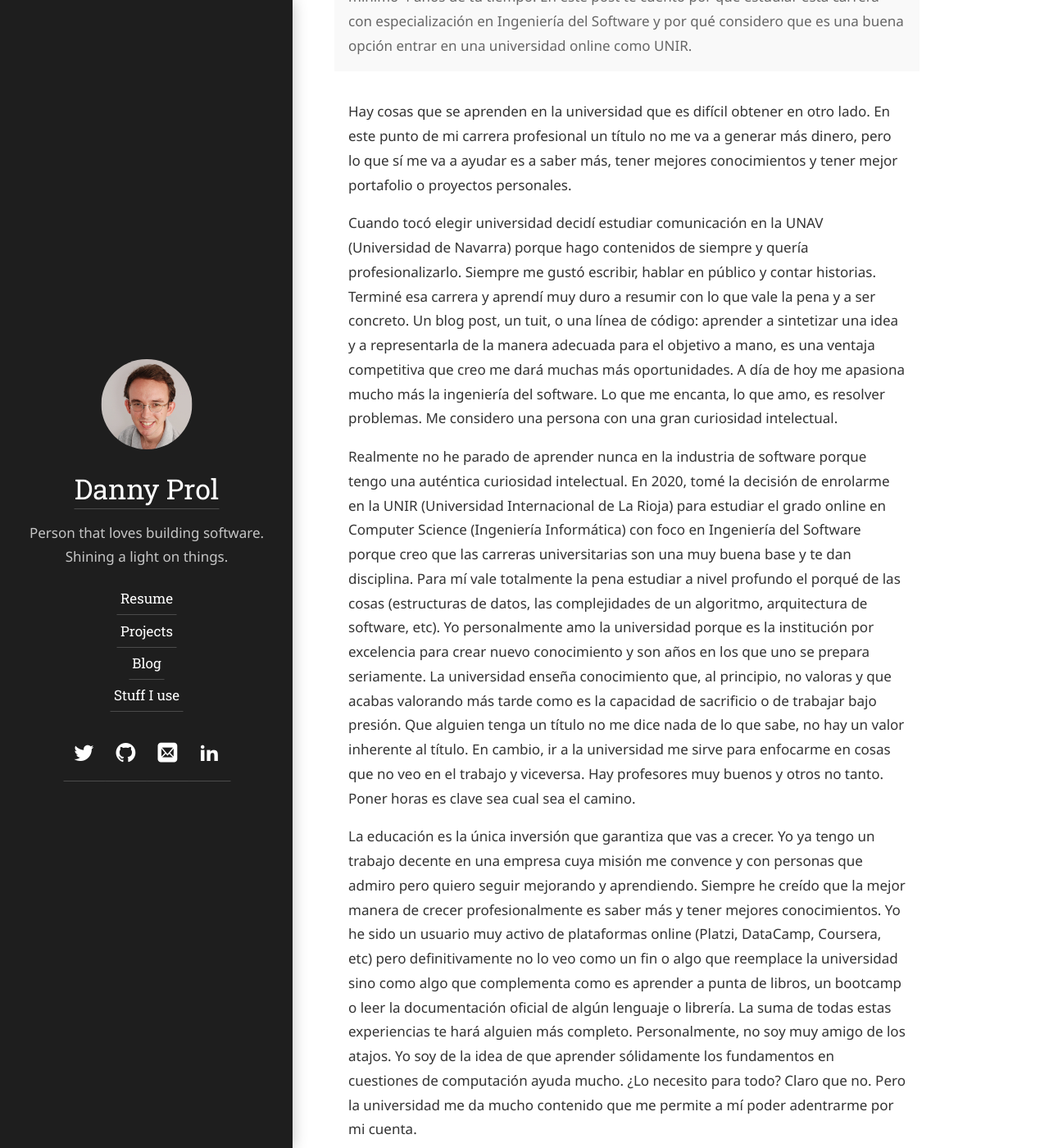
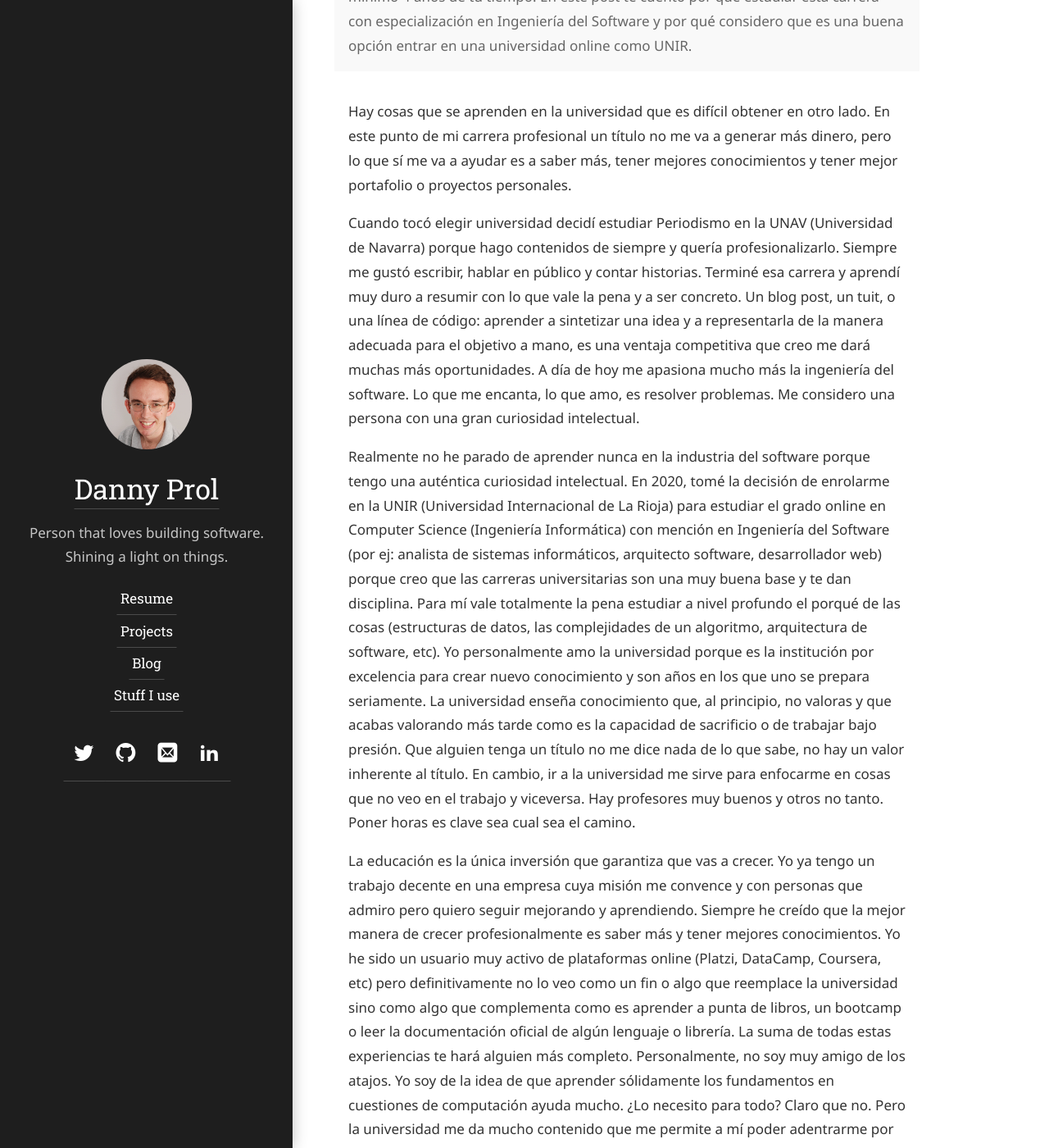
Before and after one commit to dprol/dprol.github.io, a Jekyll site: the page built from hydejack/_posts/2020-07-24-informatica.md, in a window 1280 px wide and 1400 px high, scrolled down 713 px. Shown: the whole window at 82% size. Built offline with Jekyll 4.4.1, drawn with Linux system fonts in a browser that asks for light colours; some web fonts are replaced.

Commit message:
Update 2020-07-24-informatica.md

```diff
--- a/hydejack/_posts/2020-07-24-informatica.md
+++ b/hydejack/_posts/2020-07-24-informatica.md
@@ -10,9 +10,9 @@ Hay cosas que se aprenden en la universidad que es difícil obtener en otro lado
 
 <!--more-->
 
-Cuando tocó elegir universidad decidí estudiar comunicación en la UNAV (Universidad de Navarra) porque hago contenidos de siempre y quería profesionalizarlo. Siempre me gustó escribir, hablar en público y contar historias. Terminé esa carrera y aprendí muy duro a resumir con lo que vale la pena y a ser concreto. Un blog post, un tuit, o una línea de código: aprender a sintetizar una idea y a representarla de la manera adecuada para el objetivo a mano, es una ventaja competitiva que creo me dará muchas más oportunidades. A día de hoy me apasiona mucho más la ingeniería del software. Lo que me encanta, lo que amo, es resolver problemas. Me considero una persona con una gran curiosidad intelectual.
+Cuando tocó elegir universidad decidí estudiar Periodismo en la UNAV (Universidad de Navarra) porque hago contenidos de siempre y quería profesionalizarlo. Siempre me gustó escribir, hablar en público y contar historias. Terminé esa carrera y aprendí muy duro a resumir con lo que vale la pena y a ser concreto. Un blog post, un tuit, o una línea de código: aprender a sintetizar una idea y a representarla de la manera adecuada para el objetivo a mano, es una ventaja competitiva que creo me dará muchas más oportunidades. A día de hoy me apasiona mucho más la ingeniería del software. Lo que me encanta, lo que amo, es resolver problemas. Me considero una persona con una gran curiosidad intelectual.
 
-Realmente no he parado de aprender nunca en la industria de software porque tengo una auténtica curiosidad intelectual. En 2020, tomé la decisión de enrolarme en la UNIR (Universidad Internacional de La Rioja) para estudiar el grado online en Computer Science (Ingeniería Informática) con foco en Ingeniería del Software porque creo que las carreras universitarias son una muy buena base y te dan disciplina. Para mí vale totalmente la pena estudiar a nivel profundo el porqué de las cosas (estructuras de datos, las complejidades de un algoritmo, arquitectura de software, etc). Yo personalmente amo la universidad porque es la institución por excelencia para crear nuevo conocimiento y son años en los que uno se prepara seriamente. La universidad enseña conocimiento que, al principio, no valoras y que acabas valorando más tarde como es la capacidad de sacrificio o de trabajar bajo presión. Que alguien tenga un título no me dice nada de lo que sabe, no hay un valor inherente al título. En cambio, ir a la universidad me sirve para enfocarme en cosas que no veo en el trabajo y viceversa. Hay profesores muy buenos y otros no tanto. Poner horas es clave sea cual sea el camino.
+Realmente no he parado de aprender nunca en la industria del software porque tengo una auténtica curiosidad intelectual. En 2020, tomé la decisión de enrolarme en la UNIR (Universidad Internacional de La Rioja) para estudiar el grado online en Computer Science (Ingeniería Informática) con mención en Ingeniería del Software (por ej: analista de sistemas informáticos, arquitecto software, desarrollador web) porque creo que las carreras universitarias son una muy buena base y te dan disciplina. Para mí vale totalmente la pena estudiar a nivel profundo el porqué de las cosas (estructuras de datos, las complejidades de un algoritmo, arquitectura de software, etc). Yo personalmente amo la universidad porque es la institución por excelencia para crear nuevo conocimiento y son años en los que uno se prepara seriamente. La universidad enseña conocimiento que, al principio, no valoras y que acabas valorando más tarde como es la capacidad de sacrificio o de trabajar bajo presión. Que alguien tenga un título no me dice nada de lo que sabe, no hay un valor inherente al título. En cambio, ir a la universidad me sirve para enfocarme en cosas que no veo en el trabajo y viceversa. Hay profesores muy buenos y otros no tanto. Poner horas es clave sea cual sea el camino.
 
 La educación es la única inversión que garantiza que vas a crecer. Yo ya tengo un trabajo decente en una empresa cuya misión me convence y con personas que admiro pero quiero seguir mejorando y aprendiendo. Siempre he creído que la mejor manera de crecer profesionalmente es saber más y tener mejores conocimientos. Yo he sido un usuario muy activo de plataformas online (Platzi, DataCamp, Coursera, etc) pero definitivamente no lo veo como un fin o algo que reemplace la universidad sino como algo que complementa como es aprender a punta de libros, un bootcamp o leer la documentación oficial de algún lenguaje o librería. La suma de todas estas experiencias te hará alguien más completo. Personalmente, no soy muy amigo de los atajos. Yo soy de la idea de que aprender sólidamente los fundamentos en cuestiones de computación ayuda mucho. ¿Lo necesito para todo? Claro que no. Pero la universidad me da mucho contenido que me permite a mí poder adentrarme por mi cuenta.
 
```
